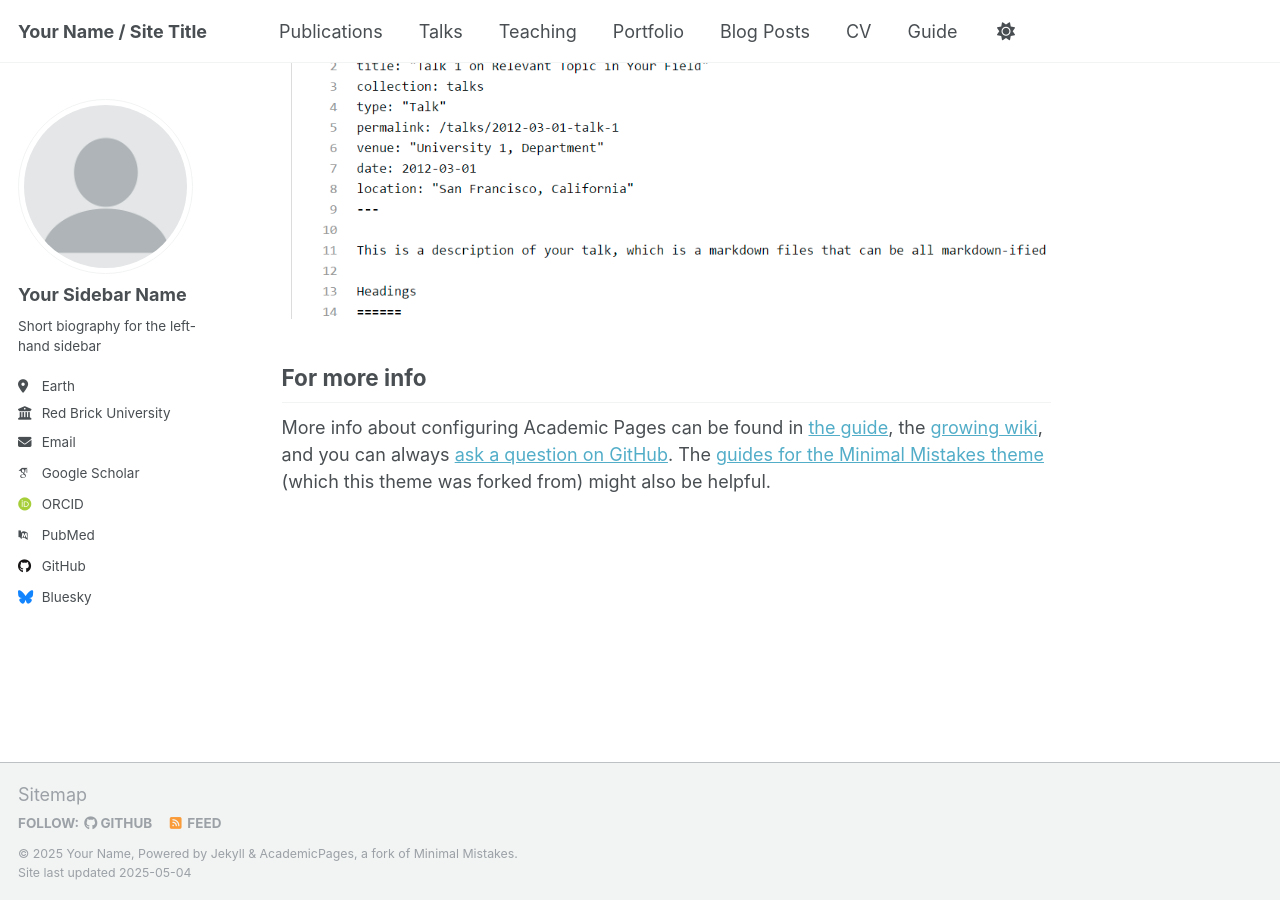
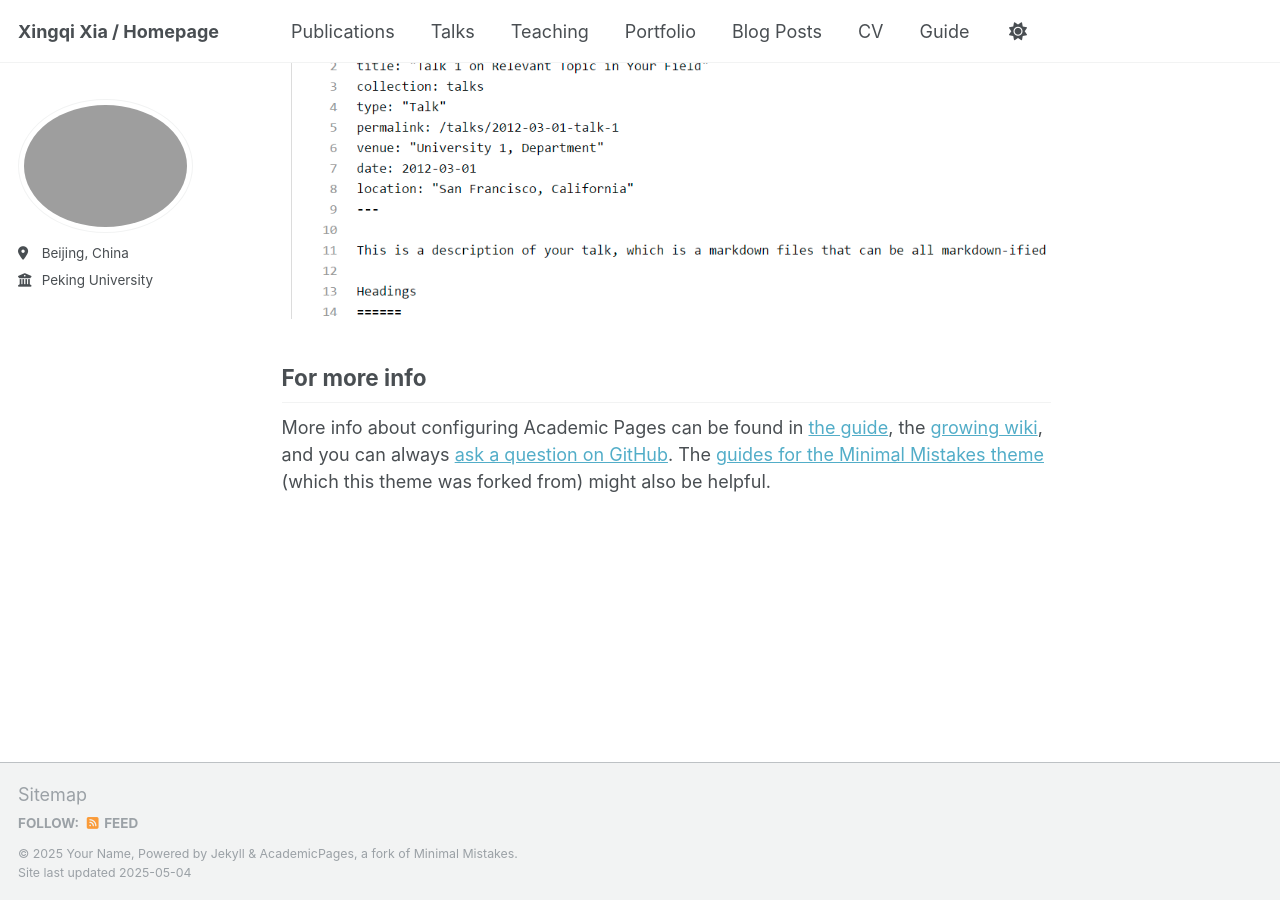
Before and after one commit to Xingqi-Xia/Xingqi-Xia.github.io, a Jekyll site: the page built from _pages/about.md, in a window 1280 px wide and 900 px high, scrolled down 2636 px. Built offline with Jekyll 4.4.1, drawn with Linux system fonts in a browser that asks for light colours; some web fonts are replaced.

Commit message:
Update _config.yml

```diff
--- a/_config.yml
+++ b/_config.yml
@@ -9,36 +9,36 @@
 # Basic Site Settings
 locale                   : "en-US"
 site_theme               : "default"
-title                    : "Your Name / Site Title"
+title                    : "Xingqi Xia / Homepage"
 title_separator          : "-"
 name                     : &name "Your Name"
 description              : &description "personal description"
-url                      : https://academicpages.github.io # the base hostname & protocol for your site e.g. "https://[your GitHub username].github.io" or if you already have some other page hosted on Github then use "https://[your GitHub username].github.io/[Your Repo Name]"
+url                      : https://xingqi-xia.github.io # the base hostname & protocol for your site e.g. "https://[your GitHub username].github.io" or if you already have some other page hosted on Github then use "https://[your GitHub username].github.io/[Your Repo Name]"
 baseurl                  : "" # the subpath of your site, e.g. "/blog"
-repository               : "academicpages/academicpages.github.io"
+repository               : "xingqi-xia/xingqi-xia.github.io"
 
 # Site Author - The following control what appear as part of the author content on the side bar.
 #               If a field is blank the icon and link will not appear, otherwise it will be shown.
 #               Additional customization can be done by editing /_includes/author-profile.html
 author:
   # Biographic information
-  avatar           : "profile.png"
-  name             : "Your Sidebar Name"
+  avatar           : # "profile.png"
+  name             : # "Your Sidebar Name"
   pronouns         : # example: "she/her"
-  bio              : "Short biography for the left-hand sidebar"
-  location         : "Earth"
-  employer         : "Red Brick University"
+  bio              : # "Short biography for the left-hand sidebar"
+  location         : "Beijing, China"
+  employer         : "Peking University"
   uri              : # URL
-  email            : "none@example.org"
+  email            :
 
   # Academic websites
   academia         : # URL
   arxiv            : # URL - Update with the correct link to your profile
-  googlescholar    : "https://scholar.google.com/citations?user=PS_CX0AAAAAJ"
+  googlescholar    : # ""
   impactstory      : # URL
-  orcid            : "http://orcid.org/yourorcidurl"
+  orcid            : # "http://orcid.org/yourorcidurl"
   semantic         : # URL
-  pubmed           : "https://www.ncbi.nlm.nih.gov/pubmed/?term=john+snow"
+  pubmed           : # "https://www.ncbi.nlm.nih.gov/pubmed/?term=john+snow"
   researchgate     : # URL
   scopus           : # URL
 
@@ -46,12 +46,12 @@ author:
   bitbucket        : # Username - Update with your username on the site
   codepen          : # Username
   dribbble         : # Username
-  github           : "academicpages"
+  github           : # "academicpages"
   kaggle           : # Username
   stackoverflow    : # User number or user number and name (i.e., use "1" or "1/jeff-atwood")
 
   # Social media
-  bluesky          : "bsky.app" # Replace this with you Bluesky username
+  bluesky          : # "bsky.app" # Replace this with you Bluesky username
   facebook         : # Username
   flickr           : # Username
   foursquare       : # Username
@@ -132,7 +132,7 @@ yandex_site_verification :
 
 # Social Sharing
 twitter:
-  username               : &twitter
+  username               : # &twitter
 facebook:
   username               :
   app_id                 :
```
